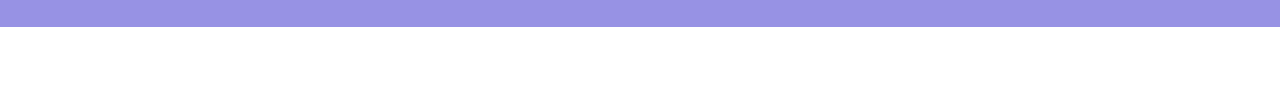
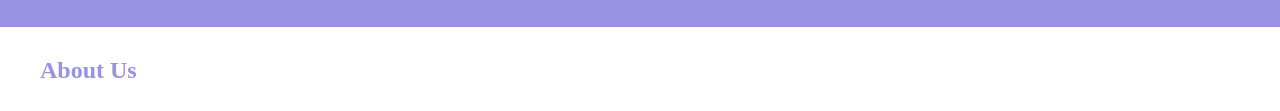
Before and after one commit to JacopoGrippiotti/htmlcss-responsive-layout, a plain HTML site: page index.html in a window 1280 px wide. Shown: the part 3122-3233 px from the top of the page. Before the commit the page ends 3209 px from the top, so only its background shows below. Drawn offline with Linux system fonts and the light colour scheme.

Commit message:
changed why-us section in about-us section

```diff
--- a/index.html
+++ b/index.html
@@ -273,8 +273,8 @@
          </div>
       </section>
 
-      <section class="why-us section">
-         <h1></h1>
+      <section class="about-us section">
+         <h1 class="text-violet">About Us</h1>
 
       </section>
 
```
